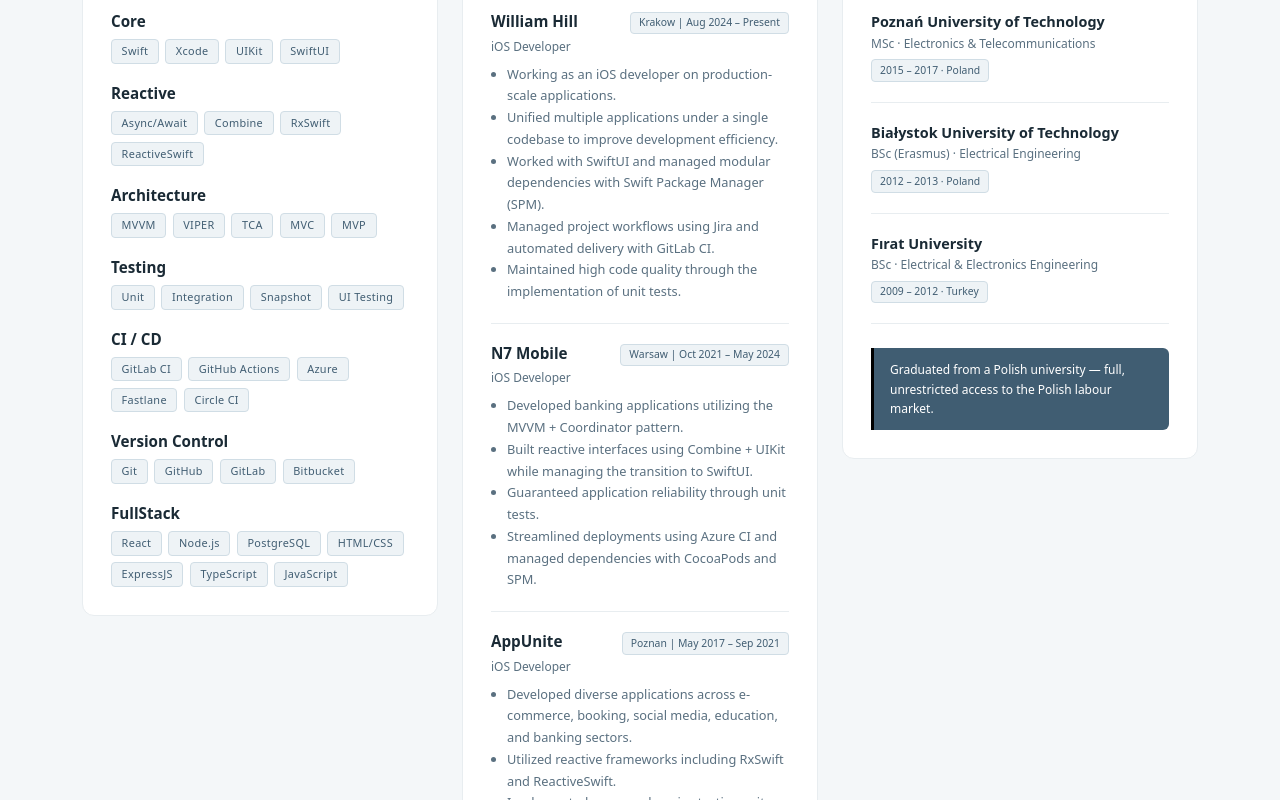
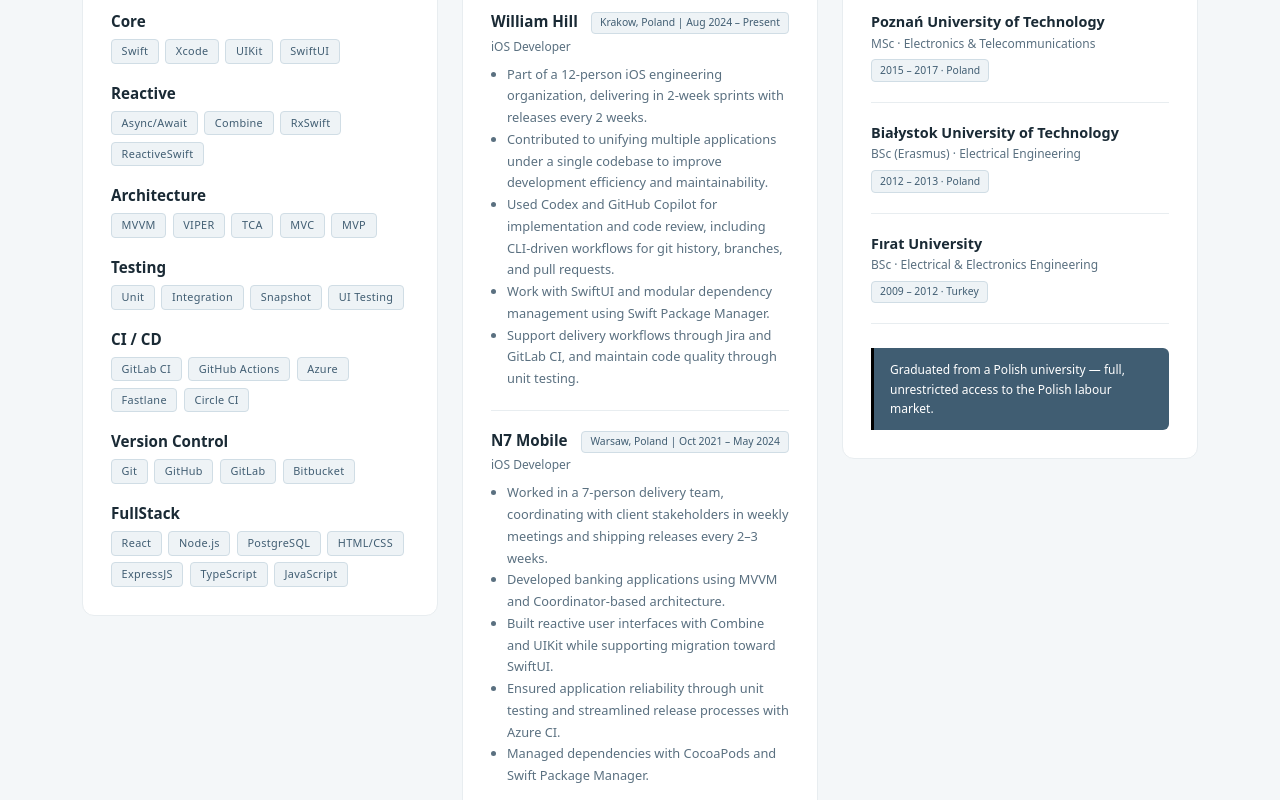
Before and after one commit to fatihkaganemre/personal-webiste, a React (Vite) app in the folder my-website/: page / in a window 1280 px wide. Shown: the part 780-1580 px from the top of the page. Built offline with nearby package versions, Linux system fonts and the light colour scheme.

Commit message:
update experience

```diff
--- a/my-website/src/components/features/Experience.jsx
+++ b/my-website/src/components/features/Experience.jsx
@@ -5,35 +5,37 @@
   {
     company: "William Hill",
     role: "iOS Developer",
-    period: "Krakow | Aug 2024 – Present",
+    period: "Krakow, Poland | Aug 2024 – Present",
     description: [
-      "Working as an iOS developer on production-scale applications.",
-      "Unified multiple applications under a single codebase to improve development efficiency.",
-      "Worked with SwiftUI and managed modular dependencies with Swift Package Manager (SPM).",
-      "Managed project workflows using Jira and automated delivery with GitLab CI.",
-      "Maintained high code quality through the implementation of unit tests.",
+      "Part of a 12-person iOS engineering organization, delivering in 2-week sprints with releases every 2 weeks.",
+      "Contributed to unifying multiple applications under a single codebase to improve development efficiency and maintainability.",
+      "Used Codex and GitHub Copilot for implementation and code review, including CLI-driven workflows for git history, branches, and pull requests.",
+      "Work with SwiftUI and modular dependency management using Swift Package Manager.",
+      "Support delivery workflows through Jira and GitLab CI, and maintain code quality through unit testing.",
     ],
   },
   {
     company: "N7 Mobile",
     role: "iOS Developer",
-    period: "Warsaw | Oct 2021 – May 2024",
+    period: "Warsaw, Poland | Oct 2021 – May 2024",
     description: [
-      "Developed banking applications utilizing the MVVM + Coordinator pattern.",
-      "Built reactive interfaces using Combine + UIKit while managing the transition to SwiftUI.",
-      "Guaranteed application reliability through unit tests.",
-      "Streamlined deployments using Azure CI and managed dependencies with CocoaPods and SPM.",
+      "Worked in a 7-person delivery team, coordinating with client stakeholders in weekly meetings and shipping releases every 2–3 weeks.",
+      "Developed banking applications using MVVM and Coordinator-based architecture.",
+      "Built reactive user interfaces with Combine and UIKit while supporting migration toward SwiftUI.",
+      "Ensured application reliability through unit testing and streamlined release processes with Azure CI.",
+      "Managed dependencies with CocoaPods and Swift Package Manager.",
     ],
   },
   {
     company: "AppUnite",
     role: "iOS Developer",
-    period: "Poznan | May 2017 – Sep 2021",
+    period: "Poznan, Poland | May 2017 – Sep 2021",
     description: [
-      "Developed diverse applications across e-commerce, booking, social media, education, and banking sectors.",
-      "Utilized reactive frameworks including RxSwift and ReactiveSwift.",
-      "Implemented a comprehensive testing suite covering unit, UI, snapshot, and end-to-end testing.",
-      "Managed CI/CD pipelines via GitLab CI and Circle CI and handled dependencies with CocoaPods and Carthage.",
+      "Collaborated in 9-person cross-functional squads across concurrent client projects, using Waterfall, Scrum, or Kanban as needed.",
+      "Delivered mobile applications across e-commerce, booking, social media, education, and banking.",
+      "Used reactive approaches with RxSwift and ReactiveSwift.",
+      "Implemented unit, UI, snapshot, and end-to-end testing.",
+      "Maintained CI/CD pipelines with GitLab CI and Circle CI, and managed dependencies with CocoaPods and Carthage.",
     ],
   },
 ];
```
